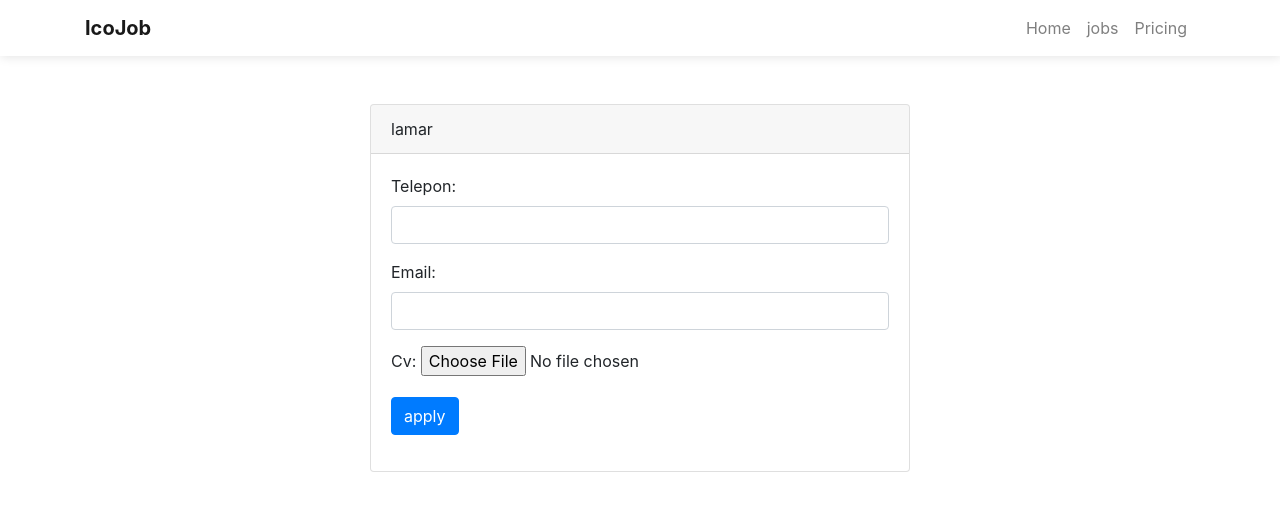
After one commit to iko16-haekal/web-lowongan-django, a Django app: template jobsPortal/templates/lamar.html in a window 1280 px wide. The commit adds this page. Shown: the top 511 px of the page. Run offline with Django 3.2, Linux system fonts and the light colour scheme; tables that the repository leaves empty hold one stand-in row (values such as "Sample post"); the template is opened without the code that fills it: values that come from a table or form of the project are taken from there, most other values are stand-ins (such as "Sample title", 1, 10 or a date in 2020); some libraries are stand-ins or nearby versions.

Commit message:
menambahkan fitur lamar

```diff
--- a/job/urls.py
+++ b/job/urls.py
@@ -9,7 +9,8 @@ urlpatterns = [
     path("admin/", admin.site.urls),
     path("", index, name="home"),
     path("jobs/", jobs, name="jobs"),
-    path("jobs/<slug:slug>/", detail, name="detailJobs"),
+    path("jobs/detail/<slug:slug>/", detail, name="detailJobs"),
+    path("jobs/lamar/<slug:slug>/", lamar, name="lamarJobs"),
     path("summernote/", include("django_summernote.urls")),
 ]
 
--- /dev/null
+++ b/jobsPortal/forms.py
@@ -0,0 +1,18 @@
+from django.forms import ModelForm
+from django import forms
+from jobsPortal.models import Lamaran
+
+
+class FormLamar(ModelForm):
+    class Meta:
+        model = Lamaran
+        fields = "__all__"
+
+        widgets = {
+            "judul_job": forms.HiddenInput({"class": "form-control"}),
+            "slug_job": forms.HiddenInput({"class": "form-control"}),
+            "user": forms.HiddenInput({"class": "form-control"}),
+            "telepon": forms.NumberInput({"class": "form-control"}),
+            "email": forms.EmailInput({"class": "form-control"}),
+            "cv": forms.FileInput({}),
+        }
--- a/jobsPortal/models.py
+++ b/jobsPortal/models.py
@@ -1,5 +1,6 @@
 from django.db import models
 from slugger import AutoSlugField
+from django.core.validators import FileExtensionValidator
 
 # Create your models here.
 
@@ -16,3 +17,20 @@ class Job(models.Model):
 
     def __str__(self):
         return self.judul
+
+
+class Lamaran(models.Model):
+    judul_job = models.CharField(max_length=200)  # hidden
+    slug_job = models.CharField(max_length=200)  # hidden
+    user = models.CharField(max_length=200)  # hidden
+    telepon = models.CharField(max_length=200)
+    email = models.EmailField(max_length=200)
+    cv = models.FileField(
+        upload_to="cv/",
+        validators=[
+            FileExtensionValidator(allowed_extensions=[".pdf", ".doc", ".docx",])
+        ],
+    )
+
+    def __str__(self):
+        return self.judul_job
--- a/jobsPortal/templates/detail.html
+++ b/jobsPortal/templates/detail.html
@@ -18,7 +18,7 @@
                         {{job.deskripsi | safe}}
 
 
-                             <a href="#"  class="btn btn-primary ml-1 mt-3">apply now</a>
+                             <a href="{% url 'lamarJobs' job.slug %}"  class="btn btn-primary ml-1 mt-3">apply now</a>
 
                     {% endfor %}
                 </div>
--- /dev/null
+++ b/jobsPortal/templates/lamar.html
@@ -0,0 +1,28 @@
+{% extends 'layout/main.html' %}
+
+{% block title %}
+    {{slug}}
+{% endblock title %}
+
+{% block content %}
+{% include 'layout/navbar.html' %}
+    <div class="container mt-5">
+        <div class="row justify-content-center">
+           <div class="col-md-6">
+             <div class="card">
+                <div class="card-header">lamar</div>
+                <div class="card-body">
+                    <form enctype="multipart/form-data" method="post">
+                        <div class="form-group">
+                            {{form.as_p}}
+
+                            <button type="submit" class="btn btn-primary">apply</button>
+                        </div>
+                    </form>
+                </div>
+            </div>
+           </div>
+        </div>
+    </div>
+
+{% endblock content %}
--- a/jobsPortal/templates/layout/navbar.html
+++ b/jobsPortal/templates/layout/navbar.html
@@ -1,14 +1,19 @@
+{% load static %}
 <nav style="box-shadow:  1px 1px 10px #e3e3e3,
              -1px -1px 10px #ffffff;" class="navbar navbar-expand-lg navbar-light" >
-  <a class="navbar-brand" href="#">Icojobs</a>
+  <div class="container">
+    <a class="navbar-brand text-bold" href="#">
+   <b>IcoJob</b>
+  </a>
   <button class="navbar-toggler" type="button" data-toggle="collapse" data-target="#navbarNavAltMarkup" aria-controls="navbarNavAltMarkup" aria-expanded="false" aria-label="Toggle navigation">
     <span class="navbar-toggler-icon"></span>
   </button>
   <div class="collapse navbar-collapse" id="navbarNavAltMarkup">
-    <div class="navbar-nav">
-      <a class="nav-item nav-link active" href="{% url 'home' %}">Home <span class="sr-only">(current)</span></a>
+    <div class="navbar-nav ml-auto">
+      <a class="nav-item nav-link" href="{% url 'home' %}">Home <span class="sr-only">(current)</span></a>
       <a class="nav-item nav-link" href="{% url 'jobs' %}">jobs</a>
       <a class="nav-item nav-link" href="{% url 'jobs' %}">Pricing</a>
     </div>
   </div>
+  </div>
 </nav>
```
Also changed, not shown: jobsPortal/views.py (+13 -3 lines), jobsPortal/migrations/0004_lamaran.py (added), jobsPortal/static/img/logojob.png (added).
